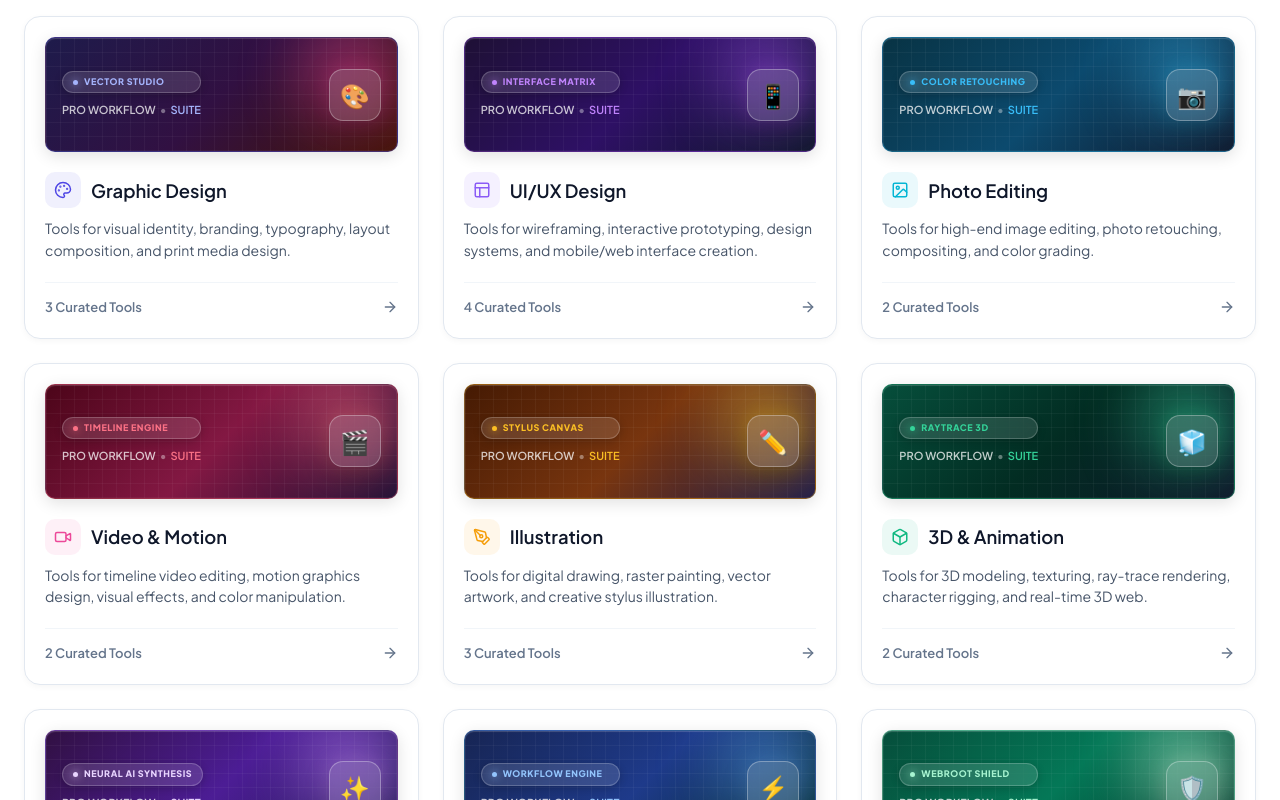
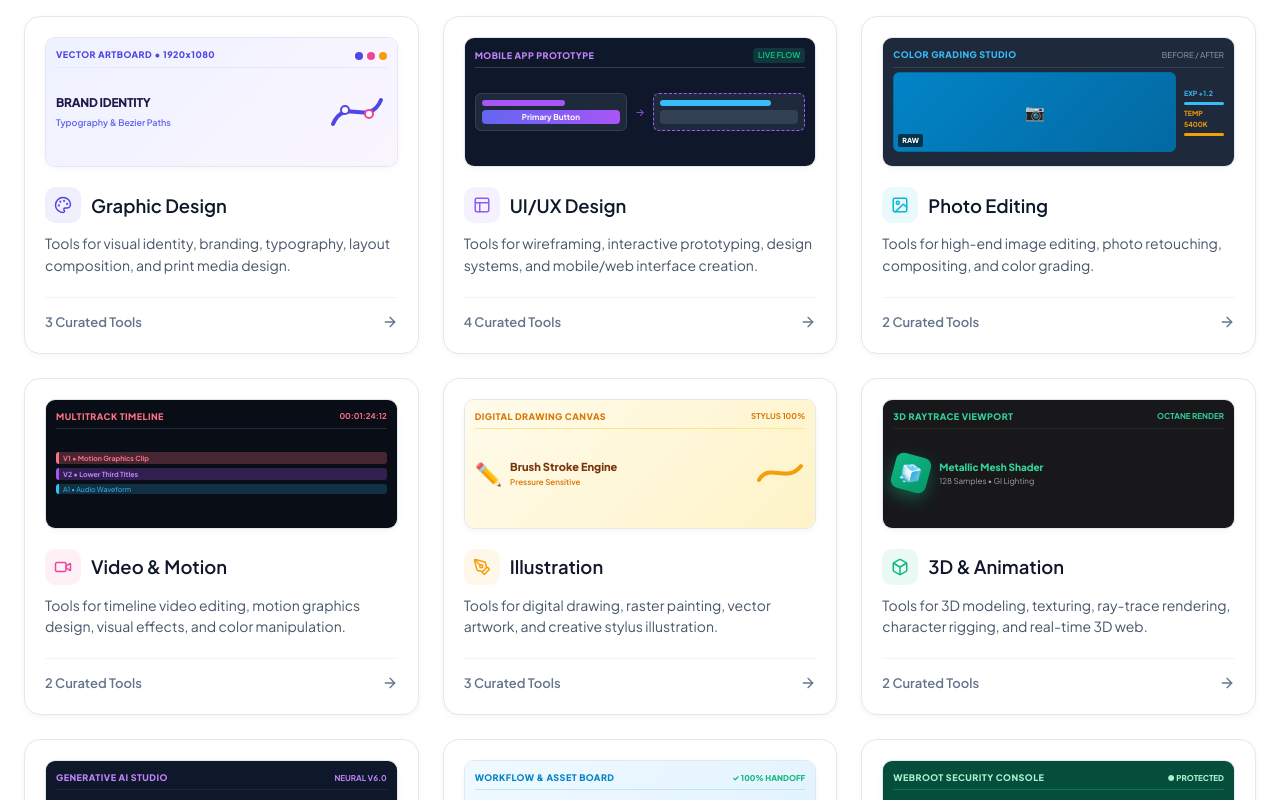
Before and after one commit to jamesbytes01-ops/Design-Creative-tools, a Next.js app: page /categories in a window 1280 px wide. Shown: the part 360-1160 px from the top of the page. Built offline with nearby package versions, Linux system fonts and the light colour scheme.

Commit message:
updated website

```diff
--- a/src/components/ui/CategoryVisualPreview.jsx
+++ b/src/components/ui/CategoryVisualPreview.jsx
@@ -1,210 +1,223 @@
 export default function CategoryVisualPreview({ categoryId, colorAccent = '#4F46E5' }) {
-  const getCategoryConfig = (id) => {
-    switch (id) {
-      case 'graphic-design':
-        return {
-          gradient: 'linear-gradient(135deg, #1E1B4B 0%, #311042 50%, #431407 100%)',
-          border: 'rgba(99, 102, 241, 0.35)',
-          badgeText: 'VECTOR STUDIO',
-          badgeColor: '#A5B4FC',
-          glow: 'rgba(236, 72, 153, 0.4)',
-          icon: '🎨',
-          accent: '#EC4899',
-        };
-      case 'ui-ux-design':
-        return {
-          gradient: 'linear-gradient(135deg, #1E1035 0%, #2E1065 50%, #0F172A 100%)',
-          border: 'rgba(168, 85, 247, 0.35)',
-          badgeText: 'INTERFACE MATRIX',
-          badgeColor: '#C084FC',
-          glow: 'rgba(168, 85, 247, 0.4)',
-          icon: '📱',
-          accent: '#A855F7',
-        };
-      case 'photo-editing':
-        return {
-          gradient: 'linear-gradient(135deg, #083344 0%, #0C4A6E 50%, #0F172A 100%)',
-          border: 'rgba(56, 189, 248, 0.35)',
-          badgeText: 'COLOR RETOUCHING',
-          badgeColor: '#38BDF8',
-          glow: 'rgba(56, 189, 248, 0.4)',
-          icon: '📷',
-          accent: '#38BDF8',
-        };
-      case 'video-motion':
-        return {
-          gradient: 'linear-gradient(135deg, #4C0519 0%, #831843 50%, #1E1035 100%)',
-          border: 'rgba(251, 113, 133, 0.35)',
-          badgeText: 'TIMELINE ENGINE',
-          badgeColor: '#FB7185',
-          glow: 'rgba(251, 113, 133, 0.4)',
-          icon: '🎬',
-          accent: '#FB7185',
-        };
-      case 'illustration':
-        return {
-          gradient: 'linear-gradient(135deg, #451A03 0%, #78350F 50%, #1E1B4B 100%)',
-          border: 'rgba(251, 191, 36, 0.35)',
-          badgeText: 'STYLUS CANVAS',
-          badgeColor: '#FBBF24',
-          glow: 'rgba(251, 191, 36, 0.4)',
-          icon: '✏️',
-          accent: '#FBBF24',
-        };
-      case '3d-animation':
-        return {
-          gradient: 'linear-gradient(135deg, #064E3B 0%, #022C22 50%, #0F172A 100%)',
-          border: 'rgba(52, 211, 153, 0.35)',
-          badgeText: 'RAYTRACE 3D',
-          badgeColor: '#34D399',
-          glow: 'rgba(52, 211, 153, 0.4)',
-          icon: '🧊',
-          accent: '#34D399',
-        };
-      case 'ai-creative-tools':
-        return {
-          gradient: 'linear-gradient(135deg, #311042 0%, #4C1D95 50%, #1E1B4B 100%)',
-          border: 'rgba(192, 132, 252, 0.35)',
-          badgeText: 'NEURAL AI SYNTHESIS',
-          badgeColor: '#E9D5FF',
-          glow: 'rgba(192, 132, 252, 0.45)',
-          icon: '✨',
-          accent: '#C084FC',
-        };
-      case 'productivity':
-        return {
-          gradient: 'linear-gradient(135deg, #172554 0%, #1E3A8A 50%, #022C22 100%)',
-          border: 'rgba(96, 165, 250, 0.35)',
-          badgeText: 'WORKFLOW ENGINE',
-          badgeColor: '#93C5FD',
-          glow: 'rgba(96, 165, 250, 0.4)',
-          icon: '⚡',
-          accent: '#60A5FA',
-        };
-      case 'cybersecurity':
-        return {
-          gradient: 'linear-gradient(135deg, #064E3B 0%, #047857 50%, #022C22 100%)',
-          border: 'rgba(167, 243, 208, 0.45)',
-          badgeText: 'WEBROOT SHIELD',
-          badgeColor: '#A7F3D0',
-          glow: 'rgba(167, 243, 208, 0.5)',
-          icon: '🛡️',
-          accent: '#A7F3D0',
-        };
-      default:
-        return {
-          gradient: 'linear-gradient(135deg, #1E1B4B 0%, #311042 100%)',
-          border: 'rgba(165, 180, 252, 0.3)',
-          badgeText: 'CREATIVE DISCIPLINE',
-          badgeColor: '#A5B4FC',
-          glow: 'rgba(165, 180, 252, 0.4)',
-          icon: '✨',
-          accent: '#A5B4FC',
-        };
-    }
-  };
-
-  const config = getCategoryConfig(categoryId);
+  const isCyber = categoryId === 'cybersecurity';
 
   return (
     <div
       aria-hidden="true"
       style={{
         width: '100%',
-        height: '115px',
+        height: '130px',
         borderRadius: '10px',
-        background: config.gradient,
-        borderWidth: '1px',
-        borderStyle: 'solid',
-        borderColor: config.border,
         position: 'relative',
         overflow: 'hidden',
         display: 'flex',
         alignItems: 'center',
-        justifyContent: 'space-between',
-        padding: '0 1rem',
+        justifyContent: 'center',
         marginBottom: '1.25rem',
-        boxShadow: 'inset 0 1px 1px rgba(255, 255, 255, 0.15), 0 4px 16px rgba(0, 0, 0, 0.12)',
+        border: '1px solid var(--border-light)',
+        boxShadow: 'var(--shadow-sm)',
+        background: '#FFFFFF',
       }}
     >
-      {/* Background Ambient Glow Orb */}
-      <div
-        style={{
-          position: 'absolute',
-          top: '-20px',
-          right: '-10px',
-          width: '110px',
-          height: '110px',
-          borderRadius: '50%',
-          background: config.glow,
-          filter: 'blur(28px)',
-          pointerEvents: 'none',
-        }}
-      />
+      {/* 1. GRAPHIC DESIGN: Vector Artwork & Brand Identity Canvas */}
+      {categoryId === 'graphic-design' && (
+        <div style={{ width: '100%', height: '100%', background: 'linear-gradient(135deg, #EEF2FF 0%, #FAF5FF 100%)', padding: '10px', display: 'flex', flexDirection: 'column', justifyContent: 'space-between', position: 'relative' }}>
+          <div style={{ display: 'flex', alignItems: 'center', justifyContent: 'space-between', borderBottom: '1px solid #E0E7FF', paddingBottom: '4px' }}>
+            <span style={{ fontSize: '9px', fontWeight: 800, color: '#4F46E5', letterSpacing: '0.05em' }}>VECTOR ARTBOARD • 1920x1080</span>
+            <div style={{ display: 'flex', gap: '4px' }}>
+              <div style={{ width: '8px', height: '8px', borderRadius: '50%', background: '#4F46E5' }} />
+              <div style={{ width: '8px', height: '8px', borderRadius: '50%', background: '#EC4899' }} />
+              <div style={{ width: '8px', height: '8px', borderRadius: '50%', background: '#F59E0B' }} />
+            </div>
+          </div>
+          <div style={{ flex: 1, position: 'relative', display: 'flex', alignItems: 'center', justifyContent: 'space-between', padding: '4px 0' }}>
+            <div style={{ display: 'flex', flexDirection: 'column', gap: '4px' }}>
+              <span style={{ fontSize: '12px', fontWeight: 800, color: '#1E1B4B', letterSpacing: '-0.02em' }}>BRAND IDENTITY</span>
+              <span style={{ fontSize: '9px', color: '#6366F1', fontWeight: 600 }}>Typography & Bezier Paths</span>
+            </div>
+            <svg width="60" height="40" viewBox="0 0 60 40" fill="none">
+              <path d="M6 32 C 18 4, 42 36, 54 8" stroke="url(#gGrad)" strokeWidth="4" strokeLinecap="round" />
+              <circle cx="18" cy="18" r="4" fill="#FFFFFF" stroke="#4F46E5" strokeWidth="2" />
+              <circle cx="42" cy="22" r="4" fill="#FFFFFF" stroke="#EC4899" strokeWidth="2" />
+              <defs>
+                <linearGradient id="gGrad" x1="0" y1="0" x2="60" y2="40">
+                  <stop stopColor="#4F46E5" />
+                  <stop offset="1" stopColor="#EC4899" />
+                </linearGradient>
+              </defs>
+            </svg>
+          </div>
+        </div>
+      )}
 
-      {/* Micro Grid Overlay */}
-      <div
-        style={{
-          position: 'absolute',
-          inset: 0,
-          backgroundImage: 'linear-gradient(to right, rgba(255,255,255,0.04) 1px, transparent 1px), linear-gradient(to bottom, rgba(255,255,255,0.04) 1px, transparent 1px)',
-          backgroundSize: '14px 14px',
-          pointerEvents: 'none',
-        }}
-      />
+      {/* 2. UI/UX DESIGN: Interactive App Prototype Wireframe */}
+      {categoryId === 'ui-ux-design' && (
+        <div style={{ width: '100%', height: '100%', background: '#0F172A', padding: '10px', display: 'flex', flexDirection: 'column', justifyContent: 'space-between', color: '#FFF' }}>
+          <div style={{ display: 'flex', alignItems: 'center', justifyContent: 'space-between', borderBottom: '1px solid #334155', paddingBottom: '4px' }}>
+            <span style={{ fontSize: '9px', fontWeight: 800, color: '#C084FC', letterSpacing: '0.05em' }}>MOBILE APP PROTOTYPE</span>
+            <span style={{ fontSize: '8px', color: '#10B981', background: 'rgba(16, 185, 129, 0.2)', padding: '1px 5px', borderRadius: '4px', fontWeight: 700 }}>LIVE FLOW</span>
+          </div>
+          <div style={{ display: 'flex', gap: '8px', alignItems: 'center', flex: 1 }}>
+            <div style={{ flex: 1, background: '#1E293B', borderRadius: '6px', border: '1px solid #334155', padding: '6px', display: 'flex', flexDirection: 'column', gap: '4px' }}>
+              <div style={{ height: '6px', width: '60%', background: '#A855F7', borderRadius: '3px' }} />
+              <div style={{ height: '14px', background: 'linear-gradient(90deg, #6366F1, #A855F7)', borderRadius: '4px', fontSize: '8px', fontWeight: 700, display: 'flex', alignItems: 'center', justifyContent: 'center' }}>
+                Primary Button
+              </div>
+            </div>
+            <span style={{ fontSize: '10px', color: '#A855F7' }}>→</span>
+            <div style={{ flex: 1, background: '#1E293B', borderRadius: '6px', border: '1px dashed #A855F7', padding: '6px', display: 'flex', flexDirection: 'column', gap: '4px' }}>
+              <div style={{ height: '6px', width: '80%', background: '#38BDF8', borderRadius: '3px' }} />
+              <div style={{ height: '14px', background: '#334155', borderRadius: '4px' }} />
+            </div>
+          </div>
+        </div>
+      )}
 
-      {/* Left Area: Glassmorphic Capsule Tag & Subtitle */}
-      <div style={{ position: 'relative', zIndex: 2, display: 'flex', flexDirection: 'column', gap: '8px' }}>
-        <div
-          style={{
-            display: 'inline-flex',
-            alignItems: 'center',
-            gap: '6px',
-            backgroundColor: 'rgba(255, 255, 255, 0.12)',
-            backdropFilter: 'blur(10px)',
-            WebkitBackdropFilter: 'blur(10px)',
-            border: '1px solid rgba(255, 255, 255, 0.2)',
-            borderRadius: '9999px',
-            padding: '3px 10px',
-            fontSize: '9px',
-            fontWeight: 800,
-            color: config.badgeColor,
-            letterSpacing: '0.06em',
-            boxShadow: '0 2px 8px rgba(0,0,0,0.2)',
-          }}
-        >
-          <span style={{ width: '5px', height: '5px', borderRadius: '50%', backgroundColor: config.badgeColor, display: 'inline-block', boxShadow: `0 0 8px ${config.badgeColor}` }} />
-          {config.badgeText}
+      {/* 3. PHOTO EDITING: Split Screen Color Grading Studio */}
+      {categoryId === 'photo-editing' && (
+        <div style={{ width: '100%', height: '100%', background: '#1E293B', padding: '10px', display: 'flex', flexDirection: 'column', justifyContent: 'space-between', color: '#FFF' }}>
+          <div style={{ display: 'flex', alignItems: 'center', justifyContent: 'space-between', borderBottom: '1px solid #334155', paddingBottom: '4px' }}>
+            <span style={{ fontSize: '9px', fontWeight: 800, color: '#38BDF8', letterSpacing: '0.05em' }}>COLOR GRADING STUDIO</span>
+            <span style={{ fontSize: '8px', color: '#94A3B8' }}>BEFORE / AFTER</span>
+          </div>
+          <div style={{ flex: 1, display: 'flex', gap: '8px', alignItems: 'center', padding: '4px 0' }}>
+            <div style={{ flex: 1, height: '100%', background: 'linear-gradient(135deg, #0284C7 0%, #0369A1 100%)', borderRadius: '6px', border: '1px solid #0369A1', display: 'flex', alignItems: 'center', justifyContent: 'center', position: 'relative', overflow: 'hidden' }}>
+              <span style={{ fontSize: '16px' }}>📷</span>
+              <span style={{ position: 'absolute', bottom: '4px', left: '4px', fontSize: '7px', fontWeight: 800, background: 'rgba(0,0,0,0.6)', padding: '1px 4px', borderRadius: '2px' }}>RAW</span>
+            </div>
+            <div style={{ width: '40px', display: 'flex', flexDirection: 'column', gap: '3px' }}>
+              <div style={{ fontSize: '7px', color: '#38BDF8', fontWeight: 700 }}>EXP +1.2</div>
+              <div style={{ height: '3px', background: '#38BDF8', borderRadius: '2px' }} />
+              <div style={{ fontSize: '7px', color: '#F59E0B', fontWeight: 700 }}>TEMP 5400K</div>
+              <div style={{ height: '3px', background: '#F59E0B', borderRadius: '2px' }} />
+            </div>
+          </div>
         </div>
+      )}
 
-        <div style={{ fontSize: '11px', fontWeight: 600, color: 'rgba(255, 255, 255, 0.75)', display: 'flex', alignItems: 'center', gap: '4px' }}>
-          <span>PRO WORKFLOW</span>
-          <span style={{ opacity: 0.5 }}>•</span>
-          <span style={{ color: config.badgeColor }}>SUITE</span>
+      {/* 4. VIDEO & MOTION: Multitrack Video Timeline Studio */}
+      {categoryId === 'video-motion' && (
+        <div style={{ width: '100%', height: '100%', background: '#090D16', padding: '10px', display: 'flex', flexDirection: 'column', justifyContent: 'space-between', color: '#FFF' }}>
+          <div style={{ display: 'flex', alignItems: 'center', justifyContent: 'space-between', borderBottom: '1px solid #1E293B', paddingBottom: '4px' }}>
+            <span style={{ fontSize: '9px', fontWeight: 800, color: '#FB7185', letterSpacing: '0.05em' }}>MULTITRACK TIMELINE</span>
+            <span style={{ fontSize: '8px', color: '#FB7185', fontWeight: 700 }}>00:01:24:12</span>
+          </div>
+          <div style={{ display: 'flex', flexDirection: 'column', gap: '4px', flex: 1, justifyContent: 'center' }}>
+            <div style={{ height: '12px', background: 'rgba(251, 113, 133, 0.25)', borderLeft: '3px solid #FB7185', borderRadius: '3px', display: 'flex', alignItems: 'center', padding: '0 4px', fontSize: '7px', color: '#FB7185', fontWeight: 700 }}>
+              V1 • Motion Graphics Clip
+            </div>
+            <div style={{ height: '12px', background: 'rgba(168, 85, 247, 0.25)', borderLeft: '3px solid #A855F7', borderRadius: '3px', display: 'flex', alignItems: 'center', padding: '0 4px', fontSize: '7px', color: '#C084FC', fontWeight: 700 }}>
+              V2 • Lower Third Titles
+            </div>
+            <div style={{ height: '10px', background: 'rgba(56, 189, 248, 0.2)', borderLeft: '3px solid #38BDF8', borderRadius: '3px', display: 'flex', alignItems: 'center', padding: '0 4px', fontSize: '7px', color: '#38BDF8' }}>
+              A1 • Audio Waveform
+            </div>
+          </div>
         </div>
-      </div>
+      )}
 
-      {/* Right Area: Luminous 3D Glass Emblem */}
-      <div style={{ position: 'relative', zIndex: 2, display: 'flex', alignItems: 'center', justifyContent: 'center' }}>
-        <div
-          style={{
-            width: '52px',
-            height: '52px',
-            borderRadius: '14px',
-            background: 'rgba(255, 255, 255, 0.14)',
-            backdropFilter: 'blur(14px)',
-            WebkitBackdropFilter: 'blur(14px)',
-            border: '1px solid rgba(255, 255, 255, 0.3)',
-            boxShadow: `0 8px 24px rgba(0, 0, 0, 0.3), 0 0 20px ${config.glow}`,
-            display: 'flex',
-            alignItems: 'center',
-            justifyContent: 'center',
-            fontSize: '24px',
-          }}
-        >
-          {config.icon}
+      {/* 5. ILLUSTRATION: Stylus & Digital Drawing Studio */}
+      {categoryId === 'illustration' && (
+        <div style={{ width: '100%', height: '100%', background: 'linear-gradient(135deg, #FFFBEB 0%, #FEF3C7 100%)', padding: '10px', display: 'flex', flexDirection: 'column', justifyContent: 'space-between' }}>
+          <div style={{ display: 'flex', alignItems: 'center', justifyContent: 'space-between', borderBottom: '1px solid #FDE68A', paddingBottom: '4px' }}>
+            <span style={{ fontSize: '9px', fontWeight: 800, color: '#D97706', letterSpacing: '0.05em' }}>DIGITAL DRAWING CANVAS</span>
+            <span style={{ fontSize: '8px', color: '#D97706', fontWeight: 700 }}>STYLUS 100%</span>
+          </div>
+          <div style={{ flex: 1, display: 'flex', alignItems: 'center', justifyContent: 'space-between', padding: '4px 0' }}>
+            <div style={{ display: 'flex', alignItems: 'center', gap: '8px' }}>
+              <span style={{ fontSize: '22px' }}>✏️</span>
+              <div style={{ display: 'flex', flexDirection: 'column' }}>
+                <span style={{ fontSize: '11px', fontWeight: 800, color: '#78350F' }}>Brush Stroke Engine</span>
+                <span style={{ fontSize: '8px', color: '#D97706', fontWeight: 600 }}>Pressure Sensitive</span>
+              </div>
+            </div>
+            <svg width="50" height="30" viewBox="0 0 50 30" fill="none">
+              <path d="M4 22 C 14 4, 32 26, 46 8" stroke="#F59E0B" strokeWidth="4" strokeLinecap="round" />
+            </svg>
+          </div>
         </div>
-      </div>
+      )}
+
+      {/* 6. 3D & ANIMATION: Raytrace Shading & Viewport */}
+      {categoryId === '3d-animation' && (
+        <div style={{ width: '100%', height: '100%', background: '#18181B', padding: '10px', display: 'flex', flexDirection: 'column', justifyContent: 'space-between', color: '#FFF' }}>
+          <div style={{ display: 'flex', alignItems: 'center', justifyContent: 'space-between', borderBottom: '1px solid #27272A', paddingBottom: '4px' }}>
+            <span style={{ fontSize: '9px', fontWeight: 800, color: '#34D399', letterSpacing: '0.05em' }}>3D RAYTRACE VIEWPORT</span>
+            <span style={{ fontSize: '8px', color: '#34D399', fontWeight: 700 }}>OCTANE RENDER</span>
+          </div>
+          <div style={{ flex: 1, display: 'flex', alignItems: 'center', justifyContent: 'space-between', padding: '4px 0' }}>
+            <div style={{ display: 'flex', alignItems: 'center', gap: '10px' }}>
+              <div style={{ width: '36px', height: '36px', borderRadius: '8px', background: 'linear-gradient(135deg, #10B981 0%, #059669 100%)', transform: 'rotate(15deg)', boxShadow: '0 6px 16px rgba(16, 185, 129, 0.4)', display: 'flex', alignItems: 'center', justifyContent: 'center', fontSize: '18px' }}>
+                🧊
+              </div>
+              <div style={{ display: 'flex', flexDirection: 'column' }}>
+                <span style={{ fontSize: '10px', fontWeight: 800, color: '#34D399' }}>Metallic Mesh Shader</span>
+                <span style={{ fontSize: '8px', color: '#A1A1AA' }}>128 Samples • GI Lighting</span>
+              </div>
+            </div>
+          </div>
+        </div>
+      )}
+
+      {/* 7. AI CREATIVE TOOLS: Generative Prompt & Synthesis */}
+      {categoryId === 'ai-creative-tools' && (
+        <div style={{ width: '100%', height: '100%', background: '#0F172A', padding: '10px', display: 'flex', flexDirection: 'column', justifyContent: 'space-between', color: '#FFF' }}>
+          <div style={{ display: 'flex', alignItems: 'center', justifyContent: 'space-between', borderBottom: '1px solid #1E293B', paddingBottom: '4px' }}>
+            <span style={{ fontSize: '9px', fontWeight: 800, color: '#C084FC', letterSpacing: '0.05em' }}>GENERATIVE AI STUDIO</span>
+            <span style={{ fontSize: '8px', color: '#C084FC', fontWeight: 700 }}>NEURAL V6.0</span>
+          </div>
+          <div style={{ flex: 1, display: 'flex', flexDirection: 'column', justifyContent: 'center', gap: '4px' }}>
+            <div style={{ background: '#1E293B', borderRadius: '4px', padding: '4px 6px', fontSize: '8px', color: '#E2E8F0', fontFamily: 'monospace' }}>
+              /imagine prompt: futuristic 3D cyberpunk...
+            </div>
+            <div style={{ height: '14px', background: 'linear-gradient(90deg, #9333EA, #4F46E5, #EC4899)', borderRadius: '4px', fontSize: '8px', fontWeight: 800, display: 'flex', alignItems: 'center', justifyContent: 'center', color: '#FFF' }}>
+              ✨ Generating AI Artwork (95%)
+            </div>
+          </div>
+        </div>
+      )}
+
+      {/* 8. PRODUCTIVITY: Creative Workflow & Asset Board */}
+      {categoryId === 'productivity' && (
+        <div style={{ width: '100%', height: '100%', background: 'linear-gradient(135deg, #F0F9FF 0%, #E0F2FE 100%)', padding: '10px', display: 'flex', flexDirection: 'column', justifyContent: 'space-between' }}>
+          <div style={{ display: 'flex', alignItems: 'center', justifyContent: 'space-between', borderBottom: '1px solid #BAE6FD', paddingBottom: '4px' }}>
+            <span style={{ fontSize: '9px', fontWeight: 800, color: '#0284C7', letterSpacing: '0.05em' }}>WORKFLOW & ASSET BOARD</span>
+            <span style={{ fontSize: '8px', color: '#10B981', fontWeight: 800 }}>✓ 100% HANDOFF</span>
+          </div>
+          <div style={{ display: 'flex', gap: '6px', flex: 1, alignItems: 'center', padding: '4px 0' }}>
+            <div style={{ flex: 1, background: '#FFFFFF', borderRadius: '4px', borderLeft: '3px solid #0284C7', padding: '4px', boxShadow: '0 2px 4px rgba(0,0,0,0.04)', display: 'flex', flexDirection: 'column', gap: '2px' }}>
+              <span style={{ fontSize: '8px', fontWeight: 800, color: '#0369A1' }}>#design-system</span>
+              <div style={{ height: '3px', background: '#38BDF8', borderRadius: '2px' }} />
+            </div>
+            <div style={{ flex: 1, background: '#FFFFFF', borderRadius: '4px', borderLeft: '3px solid #10B981', padding: '4px', boxShadow: '0 2px 4px rgba(0,0,0,0.04)', display: 'flex', flexDirection: 'column', gap: '2px' }}>
+              <span style={{ fontSize: '8px', fontWeight: 800, color: '#047857' }}>#hero-launch</span>
+              <div style={{ height: '3px', background: '#34D399', borderRadius: '2px' }} />
+            </div>
+          </div>
+        </div>
+      )}
+
+      {/* 9. CYBERSECURITY: Webroot Real-Time Defense Dashboard */}
+      {isCyber && (
+        <div style={{ width: '100%', height: '100%', background: '#064E3B', padding: '10px', display: 'flex', flexDirection: 'column', justifyContent: 'space-between', color: '#FFF' }}>
+          <div style={{ display: 'flex', alignItems: 'center', justifyContent: 'space-between', borderBottom: '1px solid #047857', paddingBottom: '4px' }}>
+            <span style={{ fontSize: '9px', fontWeight: 800, color: '#A7F3D0', letterSpacing: '0.05em' }}>WEBROOT SECURITY CONSOLE</span>
+            <span style={{ fontSize: '8px', color: '#A7F3D0', fontWeight: 800 }}>● PROTECTED</span>
+          </div>
+          <div style={{ flex: 1, display: 'flex', alignItems: 'center', justifyContent: 'space-between', padding: '4px 0' }}>
+            <div style={{ display: 'flex', alignItems: 'center', gap: '8px' }}>
+              <span style={{ fontSize: '20px' }}>🛡️</span>
+              <div style={{ display: 'flex', flexDirection: 'column' }}>
+                <span style={{ fontSize: '10px', fontWeight: 800, color: '#A7F3D0' }}>Real-Time Shield Defense</span>
+                <span style={{ fontSize: '8px', opacity: 0.9 }}>Identity & Endpoint Active</span>
+              </div>
+            </div>
+            <div style={{ padding: '3px 8px', borderRadius: '4px', background: 'rgba(167, 243, 208, 0.2)', color: '#A7F3D0', fontSize: '8px', fontWeight: 800 }}>
+              0 THREATS
+            </div>
+          </div>
+        </div>
+      )}
     </div>
   );
 }
```
